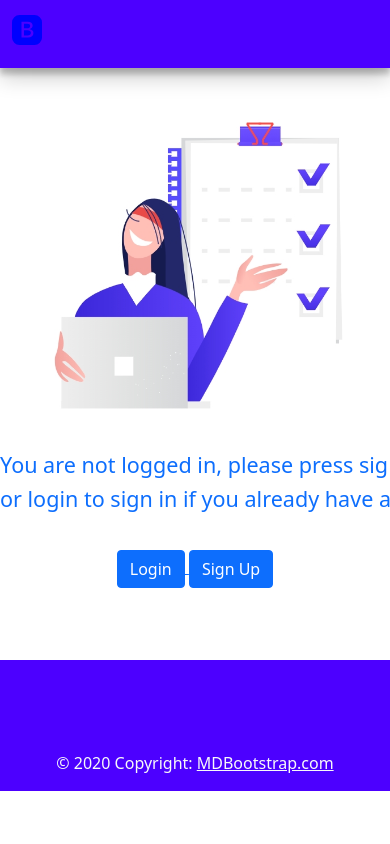
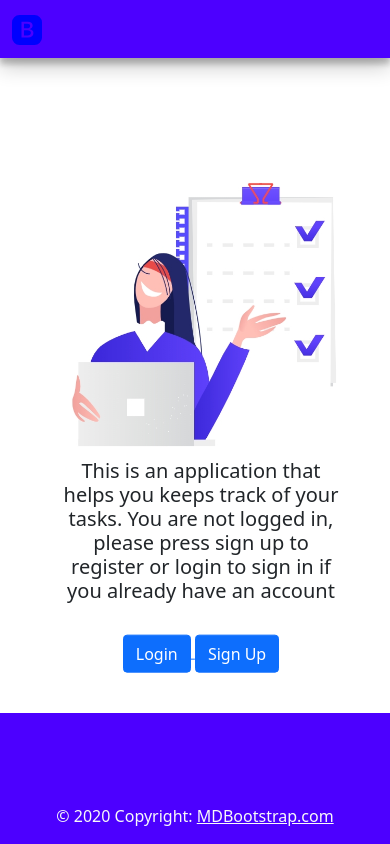
Before and after one commit to emeralddd123/yourTasks, a Django app: page / in a window 390 px wide; the page is wider, and only the part inside the window is pictured. Run offline with Django 4.2, Linux system fonts and the light colour scheme; some libraries are stand-ins or nearby versions.

Commit message:
still on styling

```diff
--- a/TaskManager/templates/base.html
+++ b/TaskManager/templates/base.html
@@ -4,8 +4,6 @@
 <head>
     <link href="https://cdn.jsdelivr.net/npm/bootstrap@5.0.2/dist/css/bootstrap.min.css" rel="stylesheet"
         integrity="sha384-EVSTQN3/azprG1Anm3QDgpJLIm9Nao0Yz1ztcQTwFspd3yD65VohhpuuCOmLASjC" crossorigin="anonymous">
-    <link rel="stylesheet" href="https://cdn.jsdelivr.net/npm/bootstrap-icons@1.5.0/font/bootstrap-icons.css">
-
     {% load crispy_forms_tags %}
 
     <meta charset="UTF-8">
@@ -40,17 +38,24 @@
                     <path
                         d="M4.002 0a4 4 0 0 0-4 4v8a4 4 0 0 0 4 4h8a4 4 0 0 0 4-4V4a4 4 0 0 0-4-4h-8zm1.06 12V3.545h3.399c1.587 0 2.543.809 2.543 2.11 0 .884-.65 1.675-1.483 1.816v.1c1.143.117 1.904.931 1.904 2.033 0 1.488-1.084 2.396-2.888 2.396H5.062z" />
                 </svg>
+            </a>
         </div>
     </nav>
-    <br>
+
     <div style="margin-top:50px;">
-    {% block content %}
+        <div  class="container" >
+            <br>
+            <br>
 
-    {% endblock content %}
+            {% block content %}
+
+            {% endblock content %}
+        </div>
     </div>
+
 </body>
 <script src="https://cdn.jsdelivr.net/npm/bootstrap@5.0.2/dist/js/bootstrap.bundle.min.js"
     integrity="sha384-MrcW6ZMFYlzcLA8Nl+NtUVF0sA7MsXsP1UyJoMp4YLEuNSfAP+JcXn/tWtIaxVXM"
     crossorigin="anonymous"></script>
-
+<script src="https://maxcdn.bootstrapcdn.com/bootstrap/3.4.1/js/bootstrap.min.js"></script>
 </html>
--- a/TaskManager/templates/home.html
+++ b/TaskManager/templates/home.html
@@ -10,14 +10,22 @@
 Hi {{ user.email }}!
 <p><a href="{% url 'account_logout' %}">Log Out</a></p>
 {% else %}
-  <div class="text-center" >
-    <div>
+<div style="  margin: 0; position: absolute; top: 50%; -ms-transform: translateY(-50%);transform: translateY(-50%)">
+
+  <div class="row">
+
+    <div class=" col-md d-flex align-items-center justify-content-center">
+      <div class="text-center " style="margin-left:10px ; margin-right:10px ;">
         <img src="{% static 'public/img/homepage_image.png' %}" class="img-fluid" alt="some random image">
       </div>
 
-    <div class="text-center" >
-            <h4>You are not logged in, please press sign up to register </h4>
-      <h4>or login to sign in if you already have an account </h4>
+    </div>
+
+    <div class=" col-md d-flex align-items-center justify-content-center">
+      <div class="text-center " style="margin-left:10px ; margin-right:10px ;">
+        <h5 style="padding-left: 10%; padding-right: 10%;">This is an application that helps you keeps track of your tasks.
+           You are not logged in, please press sign up to register
+          or login to sign in if you already have an account </h5>
         <br>
         <a href="{% url 'account_login' %}"> <button type="submit" class="btn btn-primary">
             Login
@@ -26,48 +34,39 @@
         <a href="{% url 'account_signup' %}"><button type="submit" class="btn btn-primary">
             Sign Up
           </button></a>
+
+      </div>
+    </div>
+
+  </div>
+
 </div>
 
 
 
-  </div>
+
 {% endif %}
 
 
-<br>
-<br>
-<br>
-<footer class="text-center text-white" style="background-color: rgb(76, 0, 255);">
+
+
+<footer class="text-center text-white"
+  style="position: fixed; bottom: 0;left: 0; width: 100%; background-color: rgb(76, 0, 255);">
   <!-- Grid container -->
   <div class="container pt-4">
     <!-- Section: Social media -->
     <section class="mb-4">
       <!-- Facebook -->
-      <a
-        class="btn btn-link btn-floating btn-lg text-light m-1"
-        href="#!"
-        role="link"
-        data-mdb-ripple-color="dark"
-        ><i class="fab fa-facebook-f"></i
-      ></a>
+      <a class="btn btn-link btn-floating btn-lg text-light m-1" href="#!" role="link" data-mdb-ripple-color="dark"><i
+          class="fab fa-facebook-f"></i></a>
 
       <!-- Twitter -->
-      <a
-        class="btn btn-link btn-floating btn-lg text-light m-1"
-        href="#!"
-        role="link"
-        data-mdb-ripple-color="dark"
-        ><i class="fab fa-twitter"></i
-      ></a>
+      <a class="btn btn-link btn-floating btn-lg text-light m-1" href="#!" role="link" data-mdb-ripple-color="dark"><i
+          class="fab fa-twitter"></i></a>
 
       <!-- Github -->
-      <a
-        class="btn btn-link btn-floating btn-lg text-light m-1"
-        href="#!"
-        role="link"
-        data-mdb-ripple-color="dark"
-        ><i class="fab fa-github"></i
-      ></a>
+      <a class="btn btn-link btn-floating btn-lg text-light m-1" href="#!" role="link" data-mdb-ripple-color="dark"><i
+          class="fab fa-github"></i></a>
     </section>
     <!-- Section: Social media -->
   </div>
```
Also changed, not shown: TaskManager/TaskManager/settings.py (+7 -3 lines), TaskManager/templates/account/password_reset.html (+4 -4 lines). Lines whose indentation alone changed are shown as unchanged.
